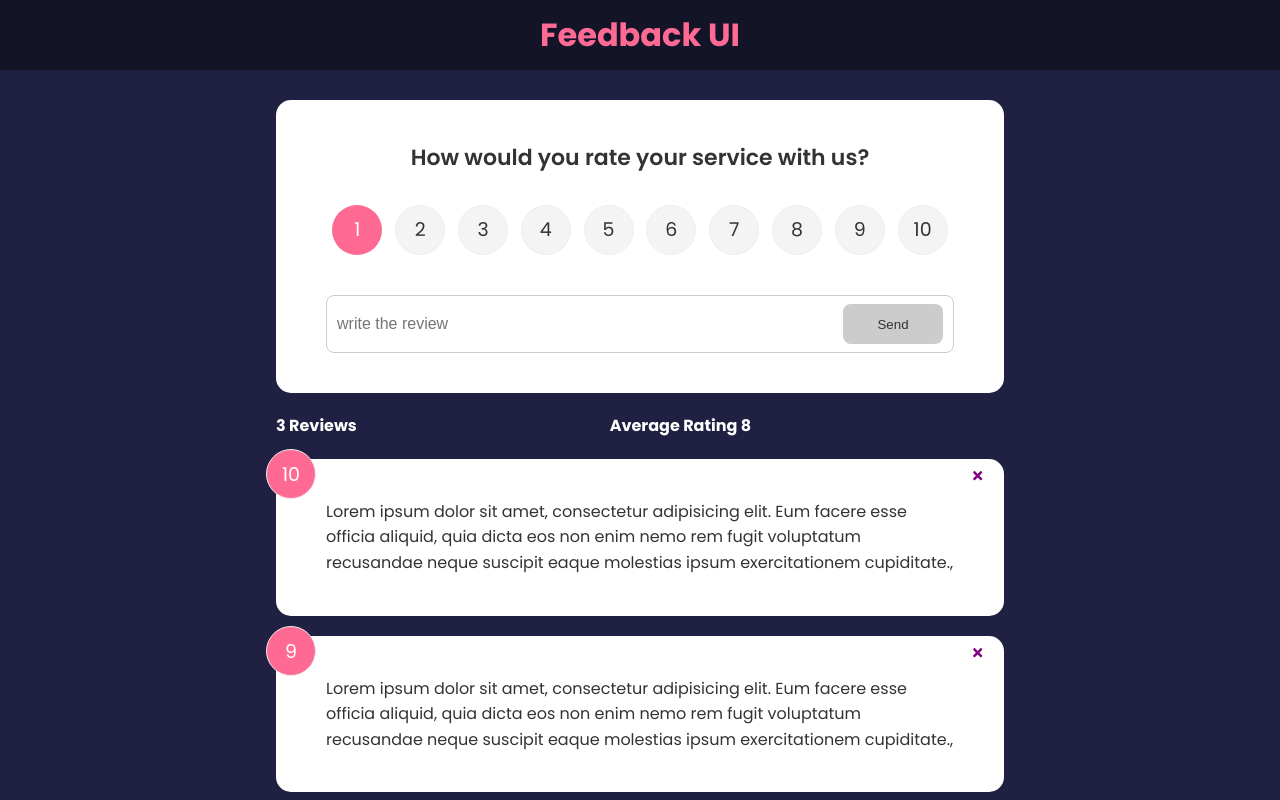
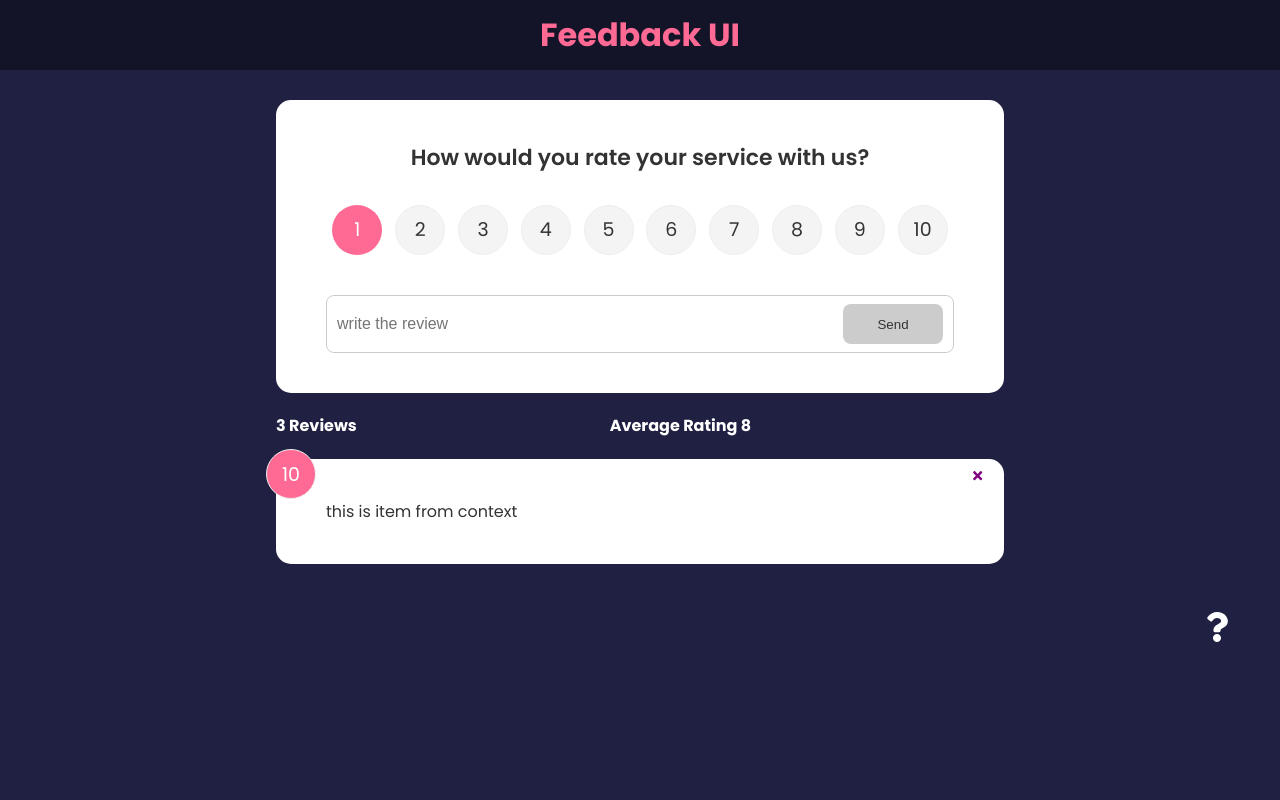
Before and after one commit to haamid10/feedback-UI, a React (Create React App) app: page / in a window 1280 px wide. Shown: the top 800 px of the page. Built offline with nearby package versions, Linux system fonts and the light colour scheme.

Commit message:
usecontext

```diff
--- a/src/App.jsx
+++ b/src/App.jsx
@@ -34,7 +34,7 @@ const addFeedback = (newFeedback)=>{
         <>
             <FeedbackForm onadd={addFeedback}/>
             <FeedbackStats feedback={feedback}/>
-             <FeedbackList feedback={feedback} onAdd={deleteFeedback}/>
+             <FeedbackList  onAdd={deleteFeedback}/>
         </>
       }>
 
--- a/src/components/FeedbackList.jsx
+++ b/src/components/FeedbackList.jsx
@@ -1,9 +1,11 @@
 import FeedbackItem from "./FeedbackItem"
 import PropTypes from 'prop-types'
 import {motion ,AnimatePresence} from 'framer-motion'
+import { useContext } from "react"
+import FeedbackContext from "../context/FeedbackContext"
 
-
-const FeedbackList = ({feedback,onAdd}) => {
+const FeedbackList = ({onAdd}) => {
+  const {feedback}= useContext(FeedbackContext)
   if(!feedback||feedback.length === 0) {
     return <p>No feedbacks Yet</p>
   }
@@ -23,15 +25,7 @@ return (
     </AnimatePresence>
     </div>
 )
-}
-FeedbackList.PropType ={
-  feedback: PropTypes.arrayOf(
-    PropTypes.shape({
-      id: PropTypes.number.isRequired,
-      text: PropTypes.string.isRequired,
-      rating: PropTypes.number.isRequired
-    })
-  )
+
 }
 
 export default FeedbackList
```
